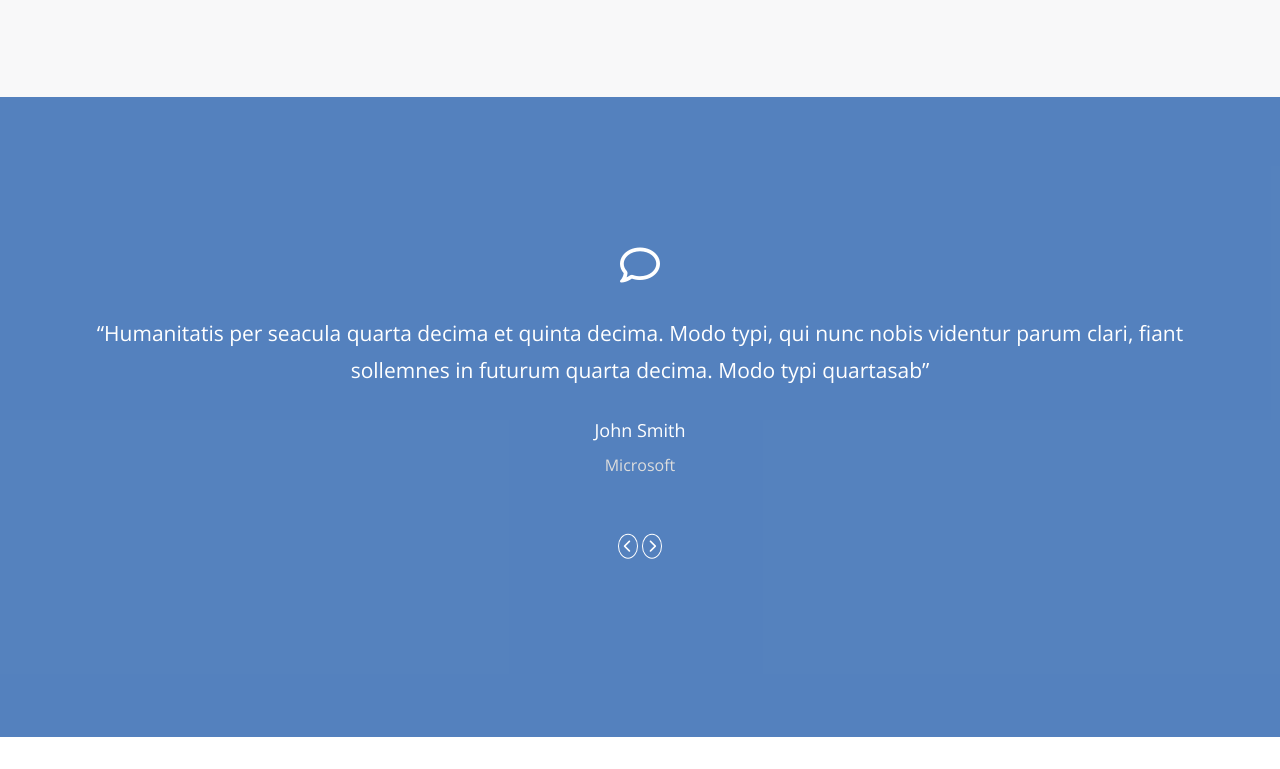
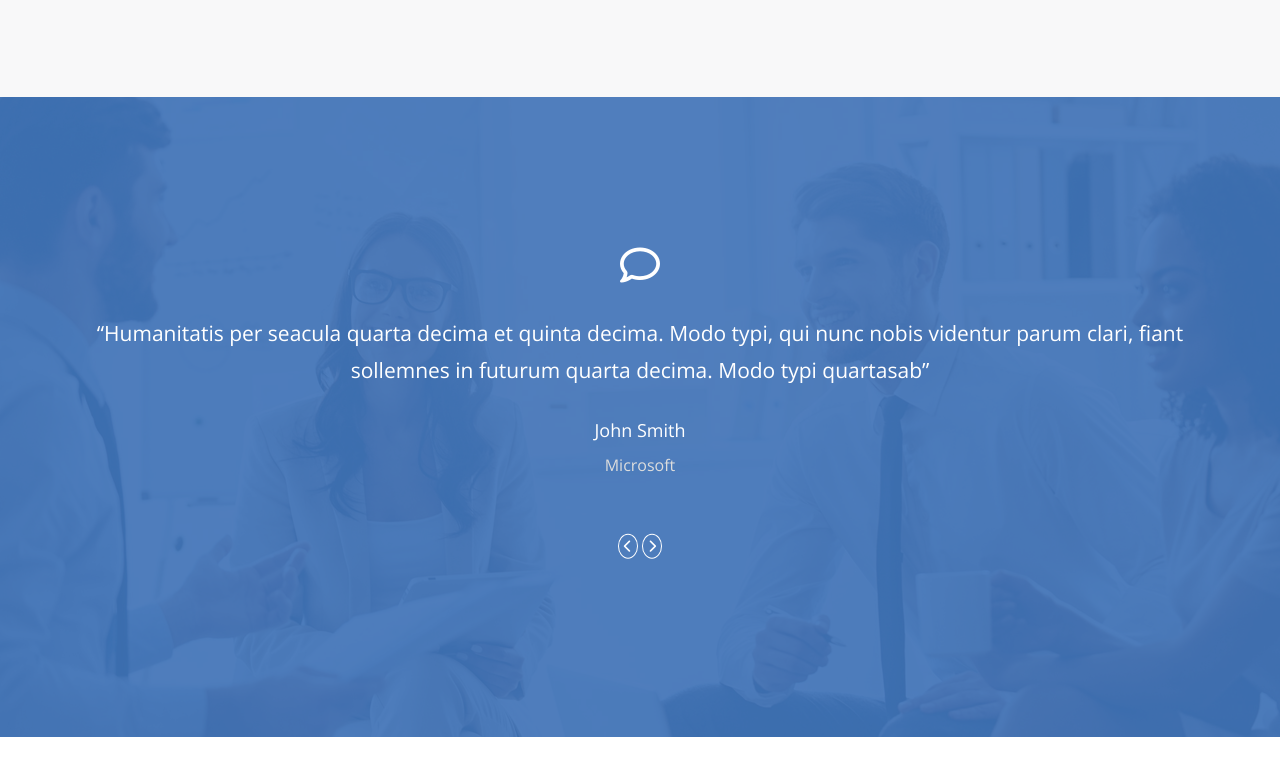
Before and after one commit to Abdelrady-M/Engage-Business_Template, a plain HTML site: page index.html in a window 1280 px wide. Shown: the part 3391-4160 px from the top of the page. Drawn offline with nearby package versions, Linux system fonts and the light colour scheme; the site is published under a folder, as on GitHub Pages, so addresses that start at the root find nothing.

Commit message:
Update master.css

```diff
--- a/css/master.css
+++ b/css/master.css
@@ -521,7 +521,7 @@ a {
 /* Start portfolio */
 .portfolio {
     position: relative;
-    background-image: url(/image/business-main.jpg);
+    background-image: url(../image/business-main.jpg);
     width: 100%;
     height: 80vh;
     background-size: cover;
```
